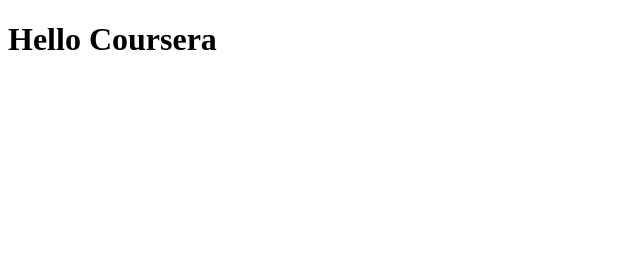
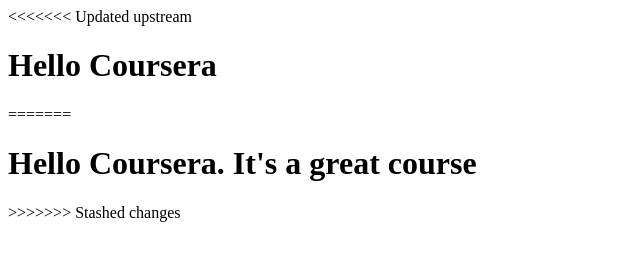
Before and after one commit to hisnameiskhaya/coursera-test, a plain HTML site: page site/index.html in a window 1280 px wide. Shown: the whole page, without its empty margins (0-640 px from the left). Drawn offline with Linux system fonts and the light colour scheme.

Commit message:
index.html file deleted and recreated
file got deleted. recreated now

```diff
--- a/site/index.html
+++ b/site/index.html
@@ -6,6 +6,10 @@
 	<title>Hello Coursera</title>
 </head>
 <body>
+<<<<<<< Updated upstream
 	<h1>Hello Coursera</h1>
+=======
+	<h1>Hello Coursera. It's a great course</h1>
+>>>>>>> Stashed changes
 </body>
 </html>
```
